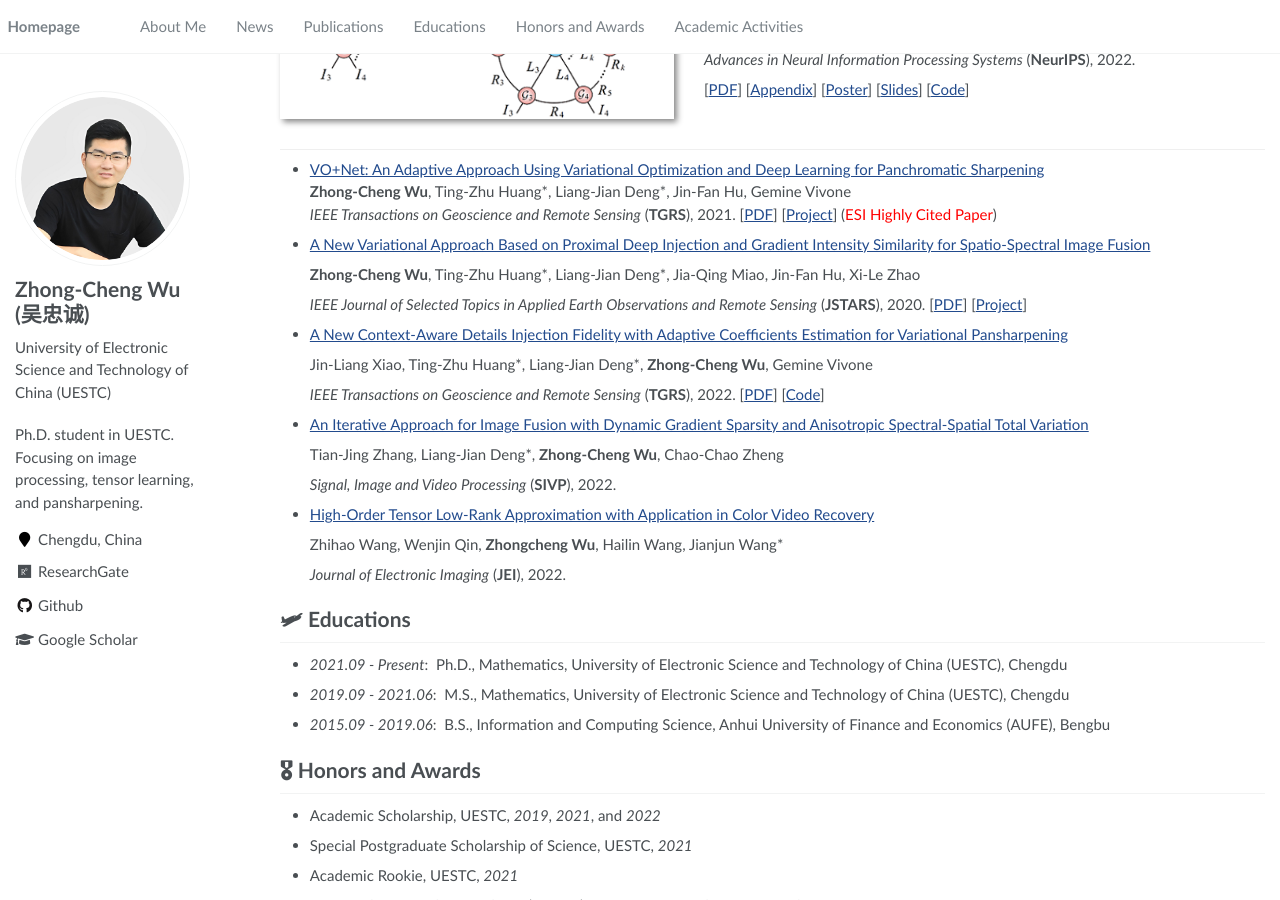
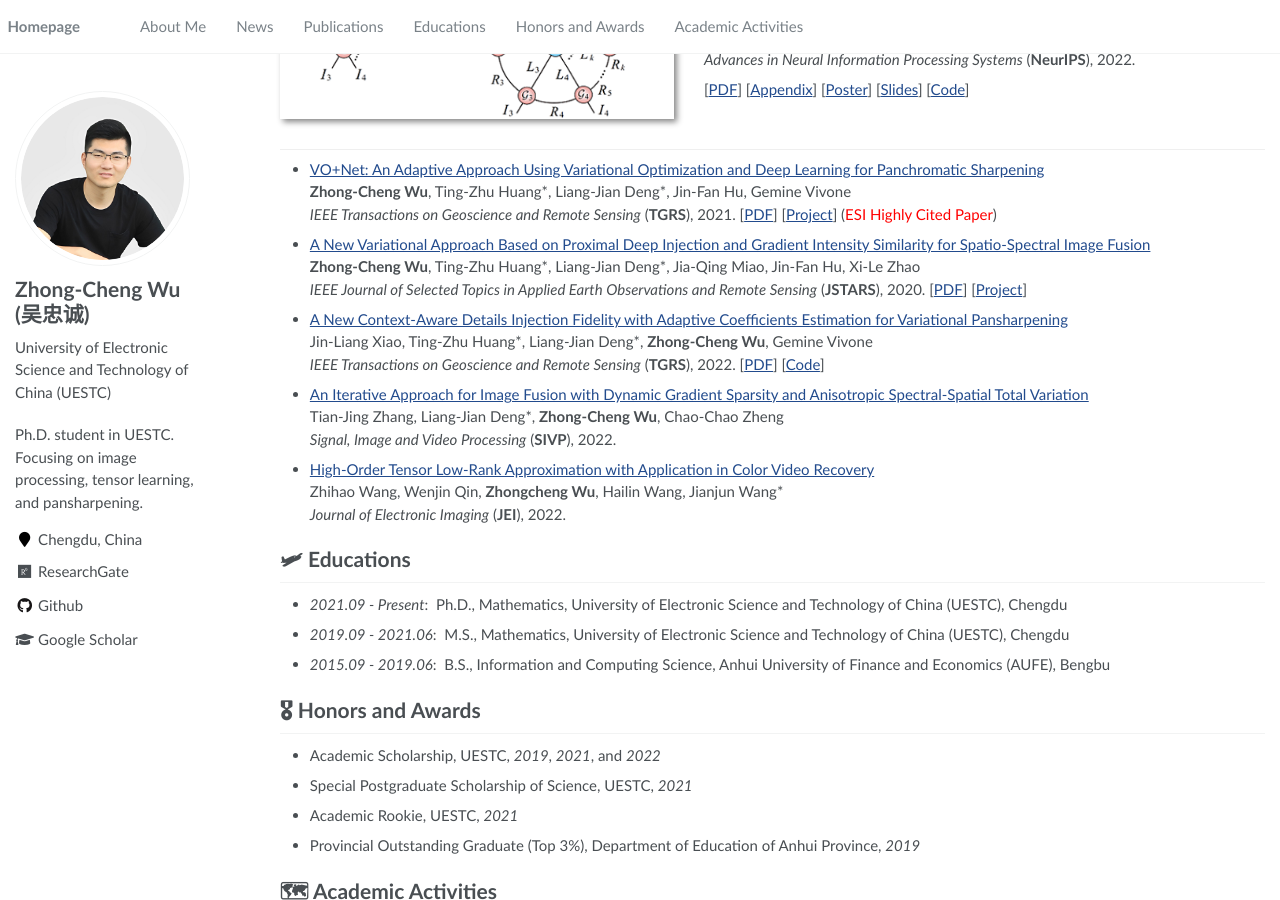
Before and after one commit to zhongchengwu/zhongchengwu.github.io, a Jekyll site: the page built from _pages/about.md, in a window 1280 px wide and 900 px high, scrolled down 656 px. Built offline with Jekyll 4.4.1, drawn with Linux system fonts in a browser that asks for light colours.

Commit message:
Update about.md

```diff
--- a/_pages/about.md
+++ b/_pages/about.md
@@ -55,32 +55,24 @@ E-mail: <wuzhch97@163.com> &emsp; [Google Scholar](https://scholar.google.com/ci
 </div>
 </div>
 
-- [VO+Net: An Adaptive Approach Using Variational Optimization and Deep Learning for Panchromatic Sharpening](https://ieeexplore.ieee.org/abstract/document/9387460)<br>
+- [VO+Net: An Adaptive Approach Using Variational Optimization and Deep Learning for Panchromatic Sharpening](https://ieeexplore.ieee.org/abstract/document/9387460) <br>
   <b>Zhong-Cheng Wu</b>, Ting-Zhu Huang\*, Liang-Jian Deng\*, Jin-Fan Hu, Gemine Vivone <br>
   *IEEE Transactions on Geoscience and Remote Sensing* (<b>TGRS</b>), 2021. [[PDF](https://liangjiandeng.github.io/papers/2021/VOFF.pdf)] [[Project](https://liangjiandeng.github.io/Projects_Res/VOFF_2021tgrs.html)] (<span style="color:red">ESI Highly Cited Paper</span>)
 
-- [A New Variational Approach Based on Proximal Deep Injection and Gradient Intensity Similarity for Spatio-Spectral Image Fusion](https://ieeexplore.ieee.org/abstract/document/9220783)
-
-  <b>Zhong-Cheng Wu</b>, Ting-Zhu Huang\*, Liang-Jian Deng\*, Jia-Qing Miao, Jin-Fan Hu, Xi-Le Zhao
-
+- [A New Variational Approach Based on Proximal Deep Injection and Gradient Intensity Similarity for Spatio-Spectral Image Fusion](https://ieeexplore.ieee.org/abstract/document/9220783) <br>
+  <b>Zhong-Cheng Wu</b>, Ting-Zhu Huang\*, Liang-Jian Deng\*, Jia-Qing Miao, Jin-Fan Hu, Xi-Le Zhao <br>
   *IEEE Journal of Selected Topics in Applied Earth Observations and Remote Sensing* (<b>JSTARS</b>), 2020. [[PDF](https://liangjiandeng.github.io/papers/2020/dmpif_2020jstars.pdf)] [[Project](https://liangjiandeng.github.io/Projects_Res/DMPIF_2020jstars.html)]
 
-- [A New Context-Aware Details Injection Fidelity with Adaptive Coefficients Estimation for Variational Pansharpening](https://ieeexplore.ieee.org/document/9721243)
-
-  Jin-Liang Xiao, Ting-Zhu Huang\*, Liang-Jian Deng\*, <b>Zhong-Cheng Wu</b>, Gemine Vivone
-
+- [A New Context-Aware Details Injection Fidelity with Adaptive Coefficients Estimation for Variational Pansharpening](https://ieeexplore.ieee.org/document/9721243) <br>
+  Jin-Liang Xiao, Ting-Zhu Huang\*, Liang-Jian Deng\*, <b>Zhong-Cheng Wu</b>, Gemine Vivone <br>
   *IEEE Transactions on Geoscience and Remote Sensing* (<b>TGRS</b>), 2022. [[PDF](https://liangjiandeng.github.io/papers/2022/xiao-tgrs2022.pdf)] [[Code](https://github.com/liangjiandeng/CDIF)]
 
-- [An Iterative Approach for Image Fusion with Dynamic Gradient Sparsity and Anisotropic Spectral-Spatial Total Variation](https://link.springer.com/article/10.1007/s11760-021-02105-y)
-
-  Tian-Jing Zhang, Liang-Jian Deng\*, <b>Zhong-Cheng Wu</b>, Chao-Chao Zheng
-
+- [An Iterative Approach for Image Fusion with Dynamic Gradient Sparsity and Anisotropic Spectral-Spatial Total Variation](https://link.springer.com/article/10.1007/s11760-021-02105-y) <br>
+  Tian-Jing Zhang, Liang-Jian Deng\*, <b>Zhong-Cheng Wu</b>, Chao-Chao Zheng <br>
   *Signal, Image and Video Processing* (<b>SIVP</b>), 2022.
 
-- [High-Order Tensor Low-Rank Approximation with Application in Color Video Recovery](https://www.spiedigitallibrary.org/journals/journal-of-electronic-imaging/volume-31/issue-4/043044/High-order-tensor-low-rank-approximation-with-application-in-color/10.1117/1.JEI.31.4.043044.short)
-
-  Zhihao Wang, Wenjin Qin, <b>Zhongcheng Wu</b>, Hailin Wang, Jianjun Wang\*
-
+- [High-Order Tensor Low-Rank Approximation with Application in Color Video Recovery](https://www.spiedigitallibrary.org/journals/journal-of-electronic-imaging/volume-31/issue-4/043044/High-order-tensor-low-rank-approximation-with-application-in-color/10.1117/1.JEI.31.4.043044.short) <br>
+  Zhihao Wang, Wenjin Qin, <b>Zhongcheng Wu</b>, Hailin Wang, Jianjun Wang\* <br>
   *Journal of Electronic Imaging* (<b>JEI</b>), 2022.
 
 # 🛩 Educations
```
